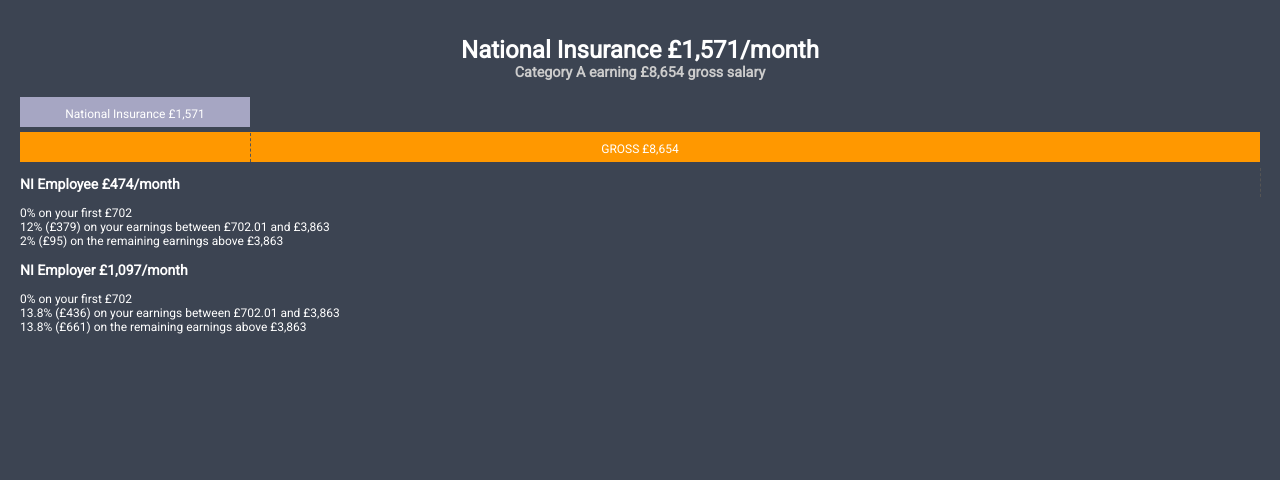
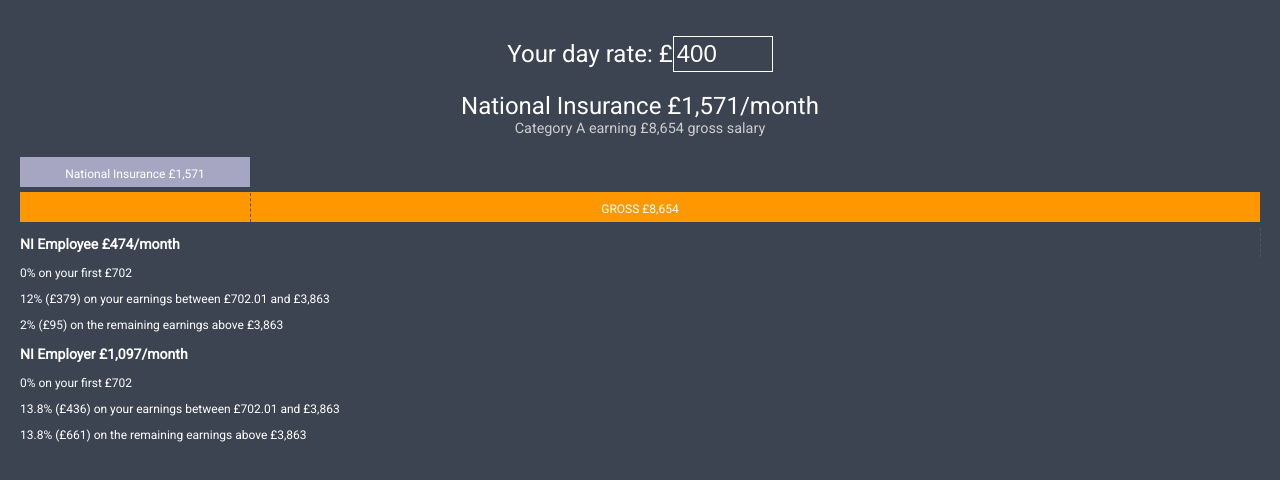
Before and after one commit to alexmargineanu/uk-contractor-calculator, a React (Create React App) app: page / in a window 1280 px wide. Shown: the top 480 px of the page. Built offline with nearby package versions, Linux system fonts and the light colour scheme.

Commit message:
Day rate input

```diff
--- a/src/App.js
+++ b/src/App.js
@@ -2,7 +2,7 @@ import React from 'react';
 import Ni from './NI';
 
 const App = () => (
-  <Ni workingMonths={2} dayRate={400} />
+  <Ni workingMonths={2} />
 );
 
 export default App;
--- a/src/NI.jsx
+++ b/src/NI.jsx
@@ -4,7 +4,6 @@ import _map from 'lodash/map';
 import _sumBy from 'lodash/sumBy';
 import './index.css';
 
-/* eslint-disable max-len */
 function financial(amount) {
   return new Intl.NumberFormat('en-UK', {
     style: 'currency',
@@ -15,9 +14,10 @@ function financial(amount) {
 
 class NI extends Component {
   static propTypes = {
-    dayRate: PropTypes.number.isRequired,
     workingMonths: PropTypes.number.isRequired,
   };
+
+  state = { dayRate: 400 };
 
   widthValueToPx(value) {
     return {
@@ -26,7 +26,7 @@ class NI extends Component {
   }
 
   percentOfMonthlyRate = (value) => {
-    return this.percent(value, this.props.dayRate * 21.635);
+    return this.percent(value, this.state.dayRate * 21.635);
   };
 
   percentOf(isPercent, of) {
@@ -37,18 +37,27 @@ class NI extends Component {
     return Math.floor((x / y) * 100);
   }
 
+  updateDayRate = (event) => {
+    this.setState({ dayRate: event.target.value });
+  }
+
   render() {
-    const {
-      dayRate,
-    } = this.props;
+    const monthlyRate = this.state.dayRate * 21.635;
 
-    const monthlyRate = dayRate * 21.635;
+    let tresholdAmmounts;
 
-    const tresholdAmmounts = [
-      { ammount: 3863 - 702, employee: 12, employer: 13.8 },
-      { ammount: monthlyRate - 3863, employee: 2, employer: 13.8 },
-    ];
-
+    if (monthlyRate > 3863) {
+      tresholdAmmounts = [
+        { ammount: 3863 - 702, employee: 12, employer: 13.8 },
+        { ammount: monthlyRate - 3863, employee: 2, employer: 13.8 },
+      ];
+    } else {
+      if (monthlyRate > 702) {
+        tresholdAmmounts = [
+          { ammount: monthlyRate - 702, employee: 12, employer: 13.8 },
+        ];
+      }
+    }
     const niAmmounts = _map(tresholdAmmounts, (treshold) => {
       return {
         employee: this.percentOf(treshold.ammount, treshold.employee),
@@ -65,28 +74,33 @@ class NI extends Component {
 
     return (
       <div>
-        <h1>National Insurance {financial(niTotal)}/month <small>Category A earning {financial(monthlyRate)} gross salary</small></h1>
+        <h1>Your day rate: £<input className="dayRate" type="number" step="50" min="0" onChange={this.updateDayRate} value={this.state.dayRate} /></h1>
+        <h2>National Insurance {financial(niTotal)}/month <small>Category A earning {financial(monthlyRate)} gross salary</small></h2>
 
         <div className="earningsContainer">
-          <div className="expensesNI" style={this.widthValueToPx(niTotal)}>National Insurance {financial(niTotal)}</div>
+          {niTotal > 0 && <div className="expensesNI" style={this.widthValueToPx(niTotal)}>National Insurance {financial(niTotal)}</div>}
           <div className="gross">GROSS {financial(monthlyRate)}</div>
         </div>
-        <div className="niFormula">
-          <h3>NI Employee {financial(summedTresholds.employee)}/month</h3>
-          <p>
-            0% on your first £702<br />
-            {tresholdAmmounts[0].employee}% ({financial(niAmmounts[0].employee)}) on your earnings between £702.01 and £3,863<br />
-            {tresholdAmmounts[1].employee}% ({financial(niAmmounts[1].employee)}) on the remaining earnings above £3,863<br />
-          </p>
-          <h3>NI Employer {financial(summedTresholds.employer)}/month</h3>
-          <p>
-            0% on your first £702<br />
-            {tresholdAmmounts[0].employer}% ({financial(niAmmounts[0].employer)}) on your earnings between £702.01 and £3,863<br />
-            {tresholdAmmounts[1].employer}% ({financial(niAmmounts[1].employer)}) on the remaining earnings above £3,863<br />
-          </p>
-        </div>
+        <div>
+          {summedTresholds.employee > 0 && (
+            <div>
+              <h3>NI Employee {financial(summedTresholds.employee)}/month</h3>
+              <p>0% on your first £702</p>
+              {tresholdAmmounts[0] && niAmmounts[0] && (<p>{tresholdAmmounts[0].employee}% ({financial(niAmmounts[0].employee)}) on your earnings between £702.01 and {monthlyRate > 3863 ? '£3,863' : financial(monthlyRate)}</p>)}
+              {tresholdAmmounts[1] && niAmmounts[1] && (<p>{tresholdAmmounts[1].employee}% ({financial(niAmmounts[1].employee)}) on the remaining earnings above £3,863</p>)}
+            </div>
+          )}
 
+          {summedTresholds.employer > 0 && (
+            <div>
+              <h3>NI Employer {financial(summedTresholds.employer)}/month</h3>
+              <p>0% on your first £702</p>
+              {tresholdAmmounts[0] && niAmmounts[0] && (<p>{tresholdAmmounts[0].employer}% ({financial(niAmmounts[0].employer)}) on your earnings between £702.01 and £3,863</p>)}
+              {tresholdAmmounts[1] && niAmmounts[1] && (<p>{tresholdAmmounts[1].employer}% ({financial(niAmmounts[1].employer)}) on the remaining earnings above £3,863</p>)}
+            </div>
+          )}
       </div>
+    </div>
     );
   }
 }
--- a/src/index.css
+++ b/src/index.css
@@ -19,14 +19,25 @@ body {
   -webkit-font-smoothing: antialiased;
 }
 
-h1 {
+h1, h2 {
   text-align: center;
+  font-size: 2em;
+  font-weight: normal;
 }
 
-h1 small {
+small {
   display: block;
   font-size: 0.6em;
   color: #ccc;
+}
+
+input.dayRate {
+  width: 100px;
+  background: transparent;
+  border: 1px solid #fff;
+  color: #fff;
+  font-size: 1em;
+  padding: 3px;
 }
 
 .earningsContainer div {
@@ -47,21 +58,6 @@ h1 small {
   right: -1px;
   z-index: 9999;
 }
-.legendContainer li {
-  text-transform: uppercase;
-  text-align: center;
-  padding-top: 10px;
-  width: 100px;
-  display: inline-block;
-  margin-right: 10px;
-}
-
-.legendContainer div {
-  height: 10px;
-  width: 10px;
-  display: inline-block;
-  margin-right: 5px;
-}
 
 .gross {
   background-color: #ff9800;
```
